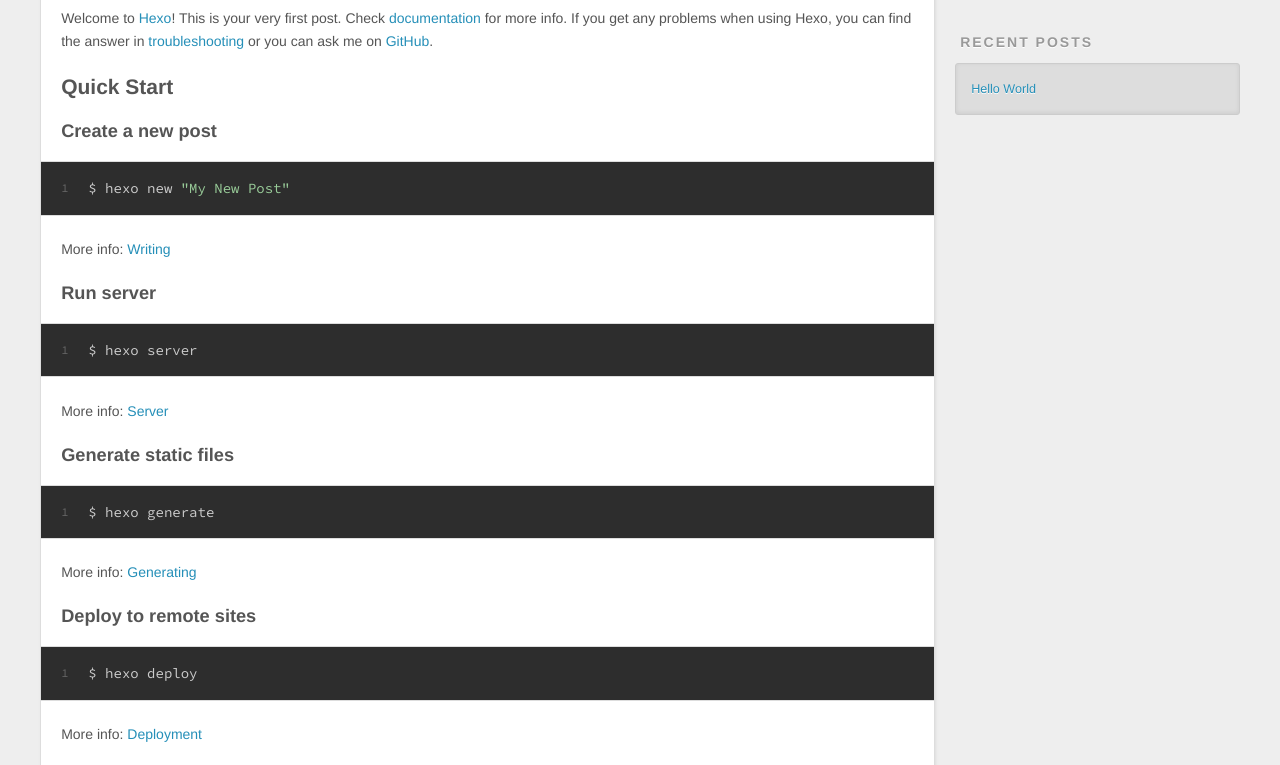
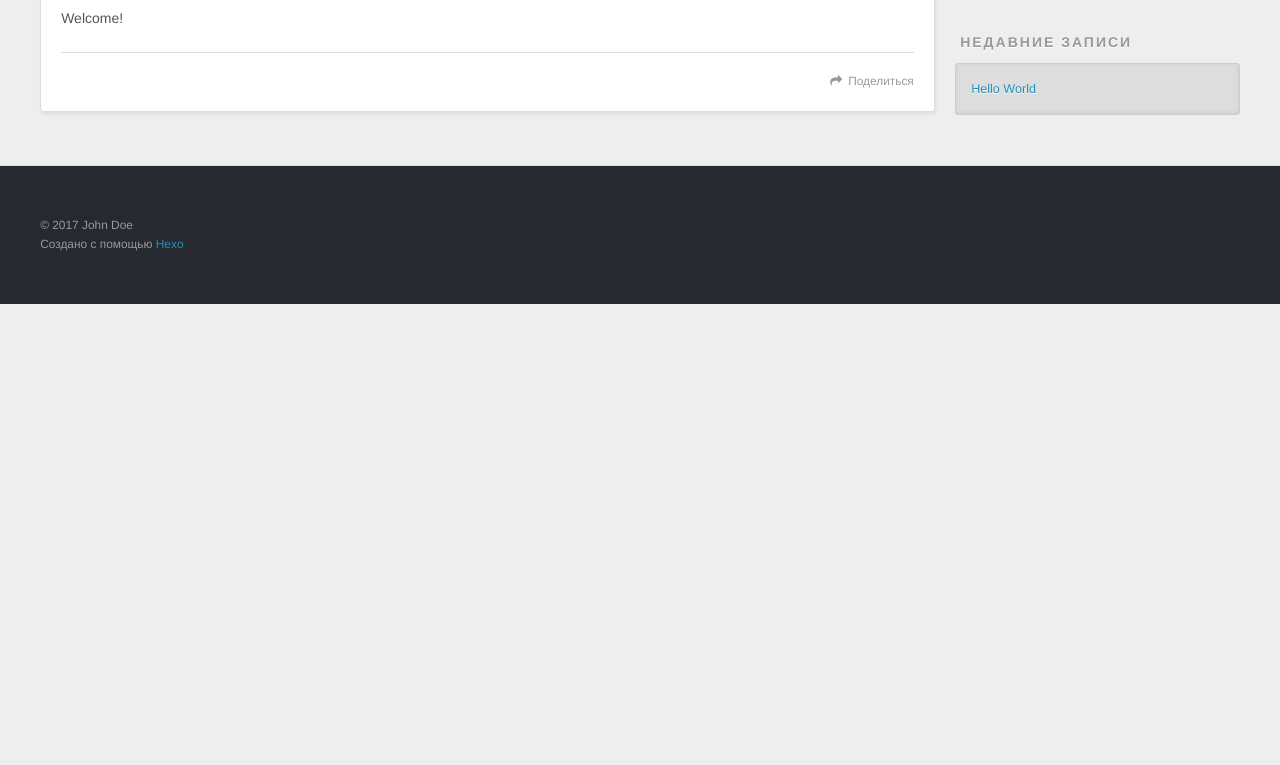
Before and after one commit to QuanXiajie/QuanXiajie.github.io, a plain HTML site: page 2017/11/10/hello-world/index.html in a window 1280 px wide. Shown: the part 446-1211 px from the top of the page. After the commit the page ends 800 px from the top, so only its background shows below. Drawn offline with nearby package versions, Linux system fonts and the light colour scheme.

Commit message:
Site updated: 2017-11-10 12:11:46

```diff
--- a/2017/11/10/hello-world/index.html
+++ b/2017/11/10/hello-world/index.html
@@ -5,16 +5,16 @@
 
   <title>Hello World | Hexo</title>
   <meta name="viewport" content="width=device-width, initial-scale=1, maximum-scale=1">
-  <meta name="description" content="Welcome to Hexo! This is your very first post. Check documentation for more info. If you get any problems when using Hexo, you can find the answer in troubleshooting or you can ask me on GitHub. Quick">
+  <meta name="description" content="Welcome!">
 <meta property="og:type" content="article">
 <meta property="og:title" content="Hello World">
 <meta property="og:url" content="http://yoursite.com/2017/11/10/hello-world/index.html">
 <meta property="og:site_name" content="Hexo">
-<meta property="og:description" content="Welcome to Hexo! This is your very first post. Check documentation for more info. If you get any problems when using Hexo, you can find the answer in troubleshooting or you can ask me on GitHub. Quick">
-<meta property="og:updated_time" content="2017-11-10T02:20:25.366Z">
+<meta property="og:description" content="Welcome!">
+<meta property="og:updated_time" content="2017-11-10T04:08:31.670Z">
 <meta name="twitter:card" content="summary">
 <meta name="twitter:title" content="Hello World">
-<meta name="twitter:description" content="Welcome to Hexo! This is your very first post. Check documentation for more info. If you get any problems when using Hexo, you can find the answer in troubleshooting or you can ask me on GitHub. Quick">
+<meta name="twitter:description" content="Welcome!">
 
     <link rel="alternate" href="/atom.xml" title="Hexo" type="application/atom+xml">
 
@@ -52,9 +52,9 @@
       </nav>
       <nav id="sub-nav">
 
-          <a id="nav-rss-link" class="nav-icon" href="/atom.xml" title="RSS Feed"></a>
+          <a id="nav-rss-link" class="nav-icon" href="/atom.xml" title="RSS-каналы"></a>
 
-        <a id="nav-search-btn" class="nav-icon" title="Search"></a>
+        <a id="nav-search-btn" class="nav-icon" title="Поиск"></a>
       </nav>
       <div id="search-form-wrap">
         <form action="//google.com/search" method="get" accept-charset="UTF-8" class="search-form"><input type="search" name="q" class="search-form-input" placeholder="Search"><button type="submit" class="search-form-submit">&#xF002;</button><input type="hidden" name="sitesearch" value="http://yoursite.com"></form>
@@ -85,20 +85,12 @@
 
     <div class="article-entry" itemprop="articleBody">
 
-        <p>Welcome to <a href="https://hexo.io/" target="_blank" rel="external">Hexo</a>! This is your very first post. Check <a href="https://hexo.io/docs/" target="_blank" rel="external">documentation</a> for more info. If you get any problems when using Hexo, you can find the answer in <a href="https://hexo.io/docs/troubleshooting.html" target="_blank" rel="external">troubleshooting</a> or you can ask me on <a href="https://github.com/hexojs/hexo/issues" target="_blank" rel="external">GitHub</a>.</p>
-<h2 id="Quick-Start"><a href="#Quick-Start" class="headerlink" title="Quick Start"></a>Quick Start</h2><h3 id="Create-a-new-post"><a href="#Create-a-new-post" class="headerlink" title="Create a new post"></a>Create a new post</h3><figure class="highlight bash"><table><tr><td class="gutter"><pre><span class="line">1</span><br></pre></td><td class="code"><pre><span class="line">$ hexo new <span class="string">"My New Post"</span></span><br></pre></td></tr></table></figure>
-<p>More info: <a href="https://hexo.io/docs/writing.html" target="_blank" rel="external">Writing</a></p>
-<h3 id="Run-server"><a href="#Run-server" class="headerlink" title="Run server"></a>Run server</h3><figure class="highlight bash"><table><tr><td class="gutter"><pre><span class="line">1</span><br></pre></td><td class="code"><pre><span class="line">$ hexo server</span><br></pre></td></tr></table></figure>
-<p>More info: <a href="https://hexo.io/docs/server.html" target="_blank" rel="external">Server</a></p>
-<h3 id="Generate-static-files"><a href="#Generate-static-files" class="headerlink" title="Generate static files"></a>Generate static files</h3><figure class="highlight bash"><table><tr><td class="gutter"><pre><span class="line">1</span><br></pre></td><td class="code"><pre><span class="line">$ hexo generate</span><br></pre></td></tr></table></figure>
-<p>More info: <a href="https://hexo.io/docs/generating.html" target="_blank" rel="external">Generating</a></p>
-<h3 id="Deploy-to-remote-sites"><a href="#Deploy-to-remote-sites" class="headerlink" title="Deploy to remote sites"></a>Deploy to remote sites</h3><figure class="highlight bash"><table><tr><td class="gutter"><pre><span class="line">1</span><br></pre></td><td class="code"><pre><span class="line">$ hexo deploy</span><br></pre></td></tr></table></figure>
-<p>More info: <a href="https://hexo.io/docs/deployment.html" target="_blank" rel="external">Deployment</a></p>
+        <p>Welcome! </p>
 
 
     </div>
     <footer class="article-footer">
-      <a data-url="http://yoursite.com/2017/11/10/hello-world/" data-id="cj9ta47mm00005kodzrvbfn4y" class="article-share-link">Share</a>
+      <a data-url="http://yoursite.com/2017/11/10/hello-world/" data-id="cj9tdy5c40000mgodpghqoaet" class="article-share-link">Поделиться</a>
 
 
     </footer>
@@ -122,7 +114,7 @@
 
 
   <div class="widget-wrap">
-    <h3 class="widget-title">Archives</h3>
+    <h3 class="widget-title">Архив</h3>
     <div class="widget">
       <ul class="archive-list"><li class="archive-list-item"><a class="archive-list-link" href="/archives/2017/11/">November 2017</a></li></ul>
     </div>
@@ -132,7 +124,7 @@
 
 
   <div class="widget-wrap">
-    <h3 class="widget-title">Recent Posts</h3>
+    <h3 class="widget-title">Недавние записи</h3>
     <div class="widget">
       <ul>
 
@@ -153,7 +145,7 @@
   <div class="outer">
     <div id="footer-info" class="inner">
       &copy; 2017 John Doe<br>
-      Powered by <a href="http://hexo.io/" target="_blank">Hexo</a>
+      Создано с помощью <a href="http://hexo.io/" target="_blank">Hexo</a>
     </div>
   </div>
 </footer>
```
Also changed, not shown: archives/2017/11/index.html (+6 -6 lines), archives/2017/index.html (+6 -6 lines), archives/index.html (+6 -6 lines), index.html (+7 -15 lines).
